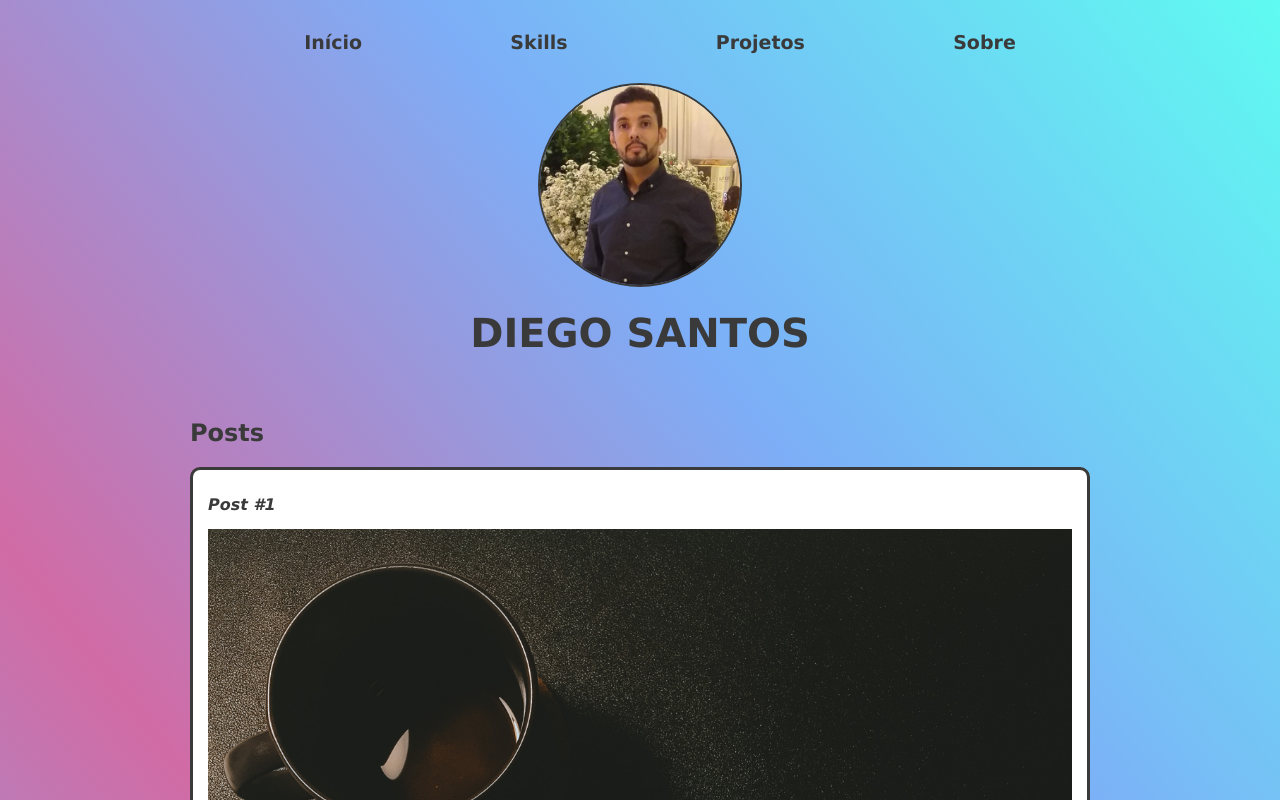
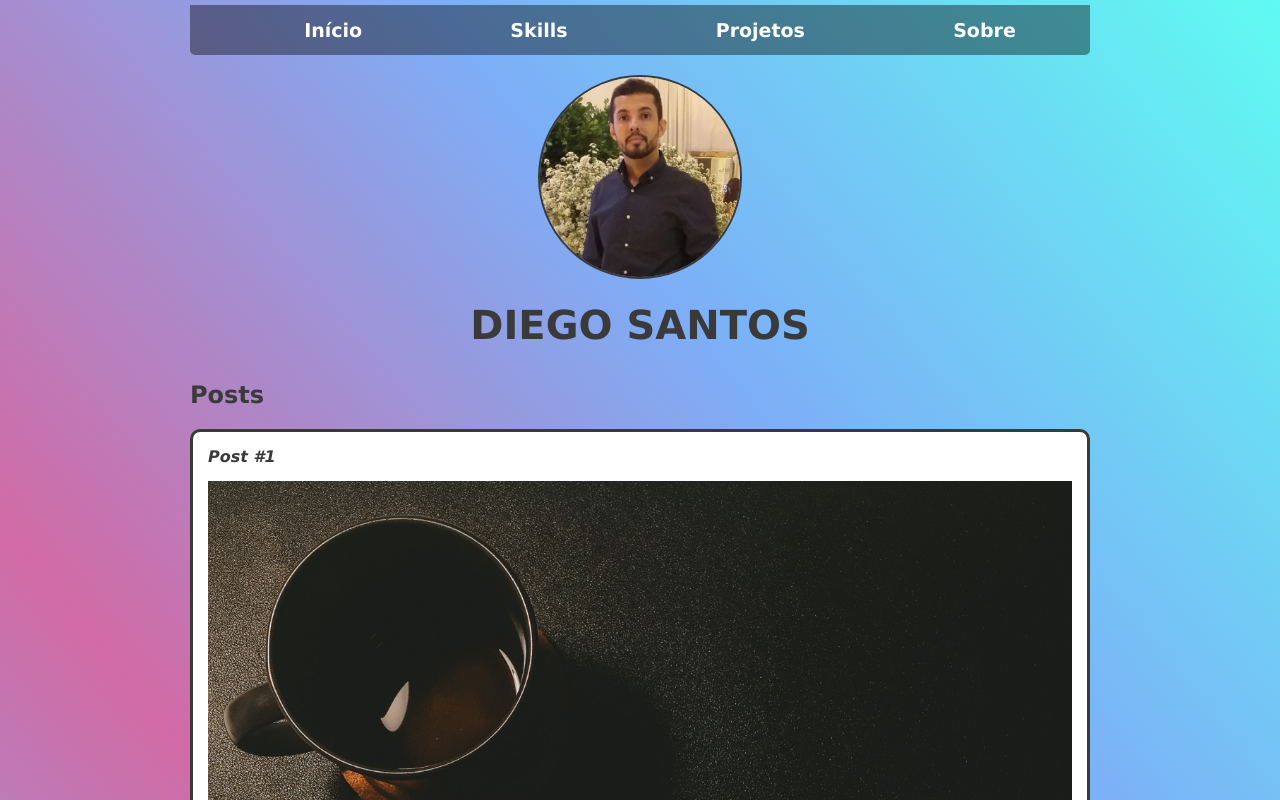
Before and after one commit to DiegoMaiaSantos/intro-html5-css3-curso-innovation, a plain HTML site: page index.html in a window 1280 px wide. Shown: the top 800 px of the page. Drawn offline with Linux system fonts and the light colour scheme.

Commit message:
Update styles.css

```diff
--- a/styles/styles.css
+++ b/styles/styles.css
@@ -6,15 +6,17 @@ body {
     padding: 5px;
 }
 
-header {
-    padding-top: 10px;
-}
-
 .menu-perfil {
+    background-color: rgba(0,0,0,0.4);
+    border-bottom-left-radius: 5px;
+    border-bottom-right-radius: 5px;
     display: flex;
     text-align: center;
+    align-items: center;
     margin-bottom: 20px;
     cursor: pointer;
+    margin-top: 0%;
+    height: 50px;
 }
 
 ul li {
@@ -25,7 +27,7 @@ ul li {
 }
 
 ul li a {
-    color: #3a3a3a;
+    color: #ffffff;
     text-decoration: none;
     transition: 0.2s ease-in-out;
     font-weight: bolder;
@@ -37,7 +39,7 @@ ul li a:hover {
 }
 
 .cor-um:hover {
-    color: rgb(243, 243, 72);
+    color: rgb(35, 245, 157);
 }
 
 .img-perfil {
@@ -100,6 +102,10 @@ ul li a:hover {
     padding: 5px;
 }
 
+.cor-tr {
+    color: #3a3a3a;
+}
+
 .cor-tr:hover {
     color: darkred;
 }
```
